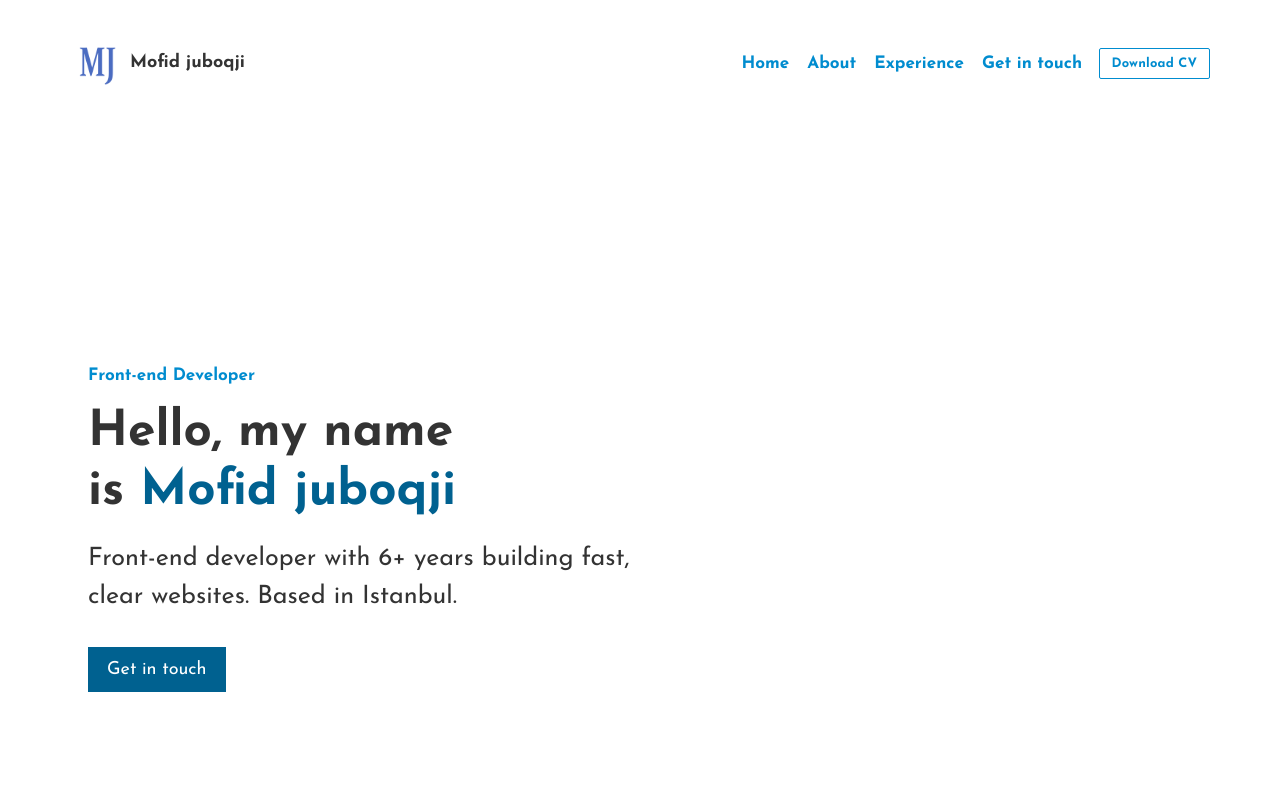
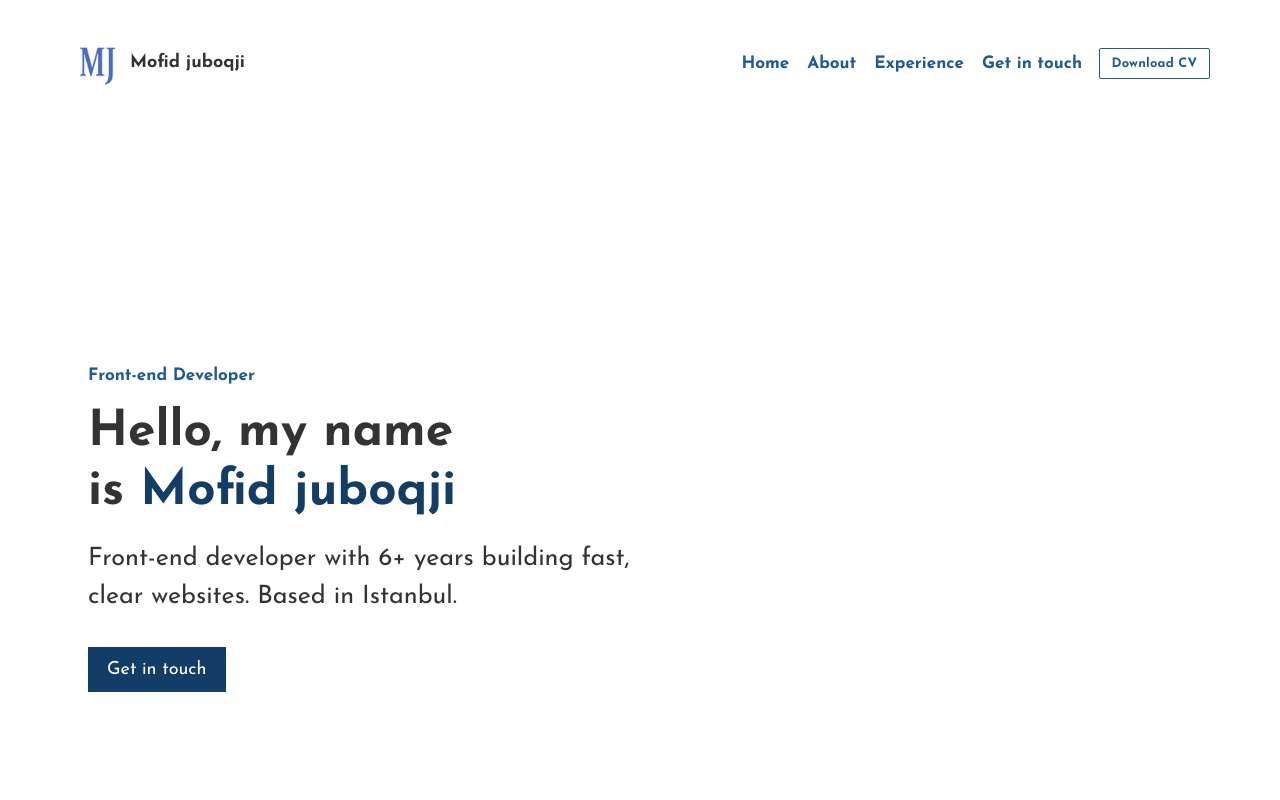
Before and after one commit to moufeed/moufeed.me, an Astro site: page / in a window 1280 px wide. Shown: the top 800 px of the page. Built offline with nearby package versions, Linux system fonts and the light colour scheme; Astro itself is replaced by a stand-in of ours.

Commit message:
change colors

```diff
--- a/src/assets/scss/abstracts/_variables.scss
+++ b/src/assets/scss/abstracts/_variables.scss
@@ -14,8 +14,8 @@ $container: (
 );
 
 $colors: (
-  primary: #008ccf,
-  secondary: #006190,
+  primary: #1e5a96,
+  secondary: #123d66,
   text: #333,
   drawer-overlay: rgba(black, 0.5),
   drawer-background: white,
```
